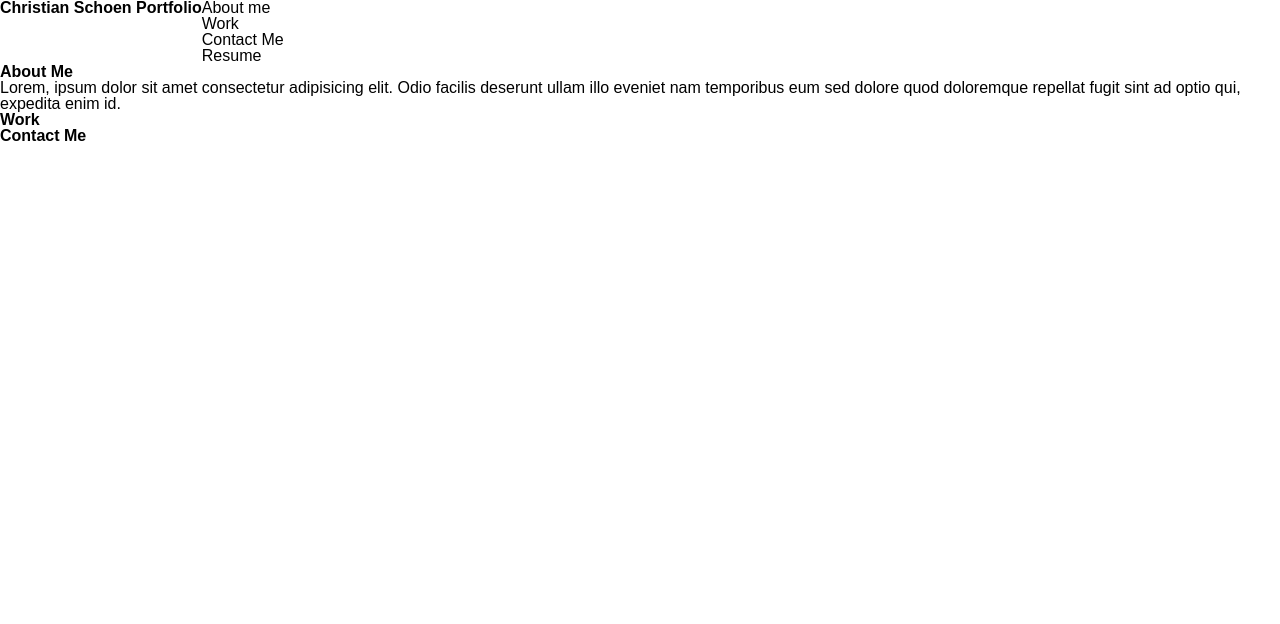
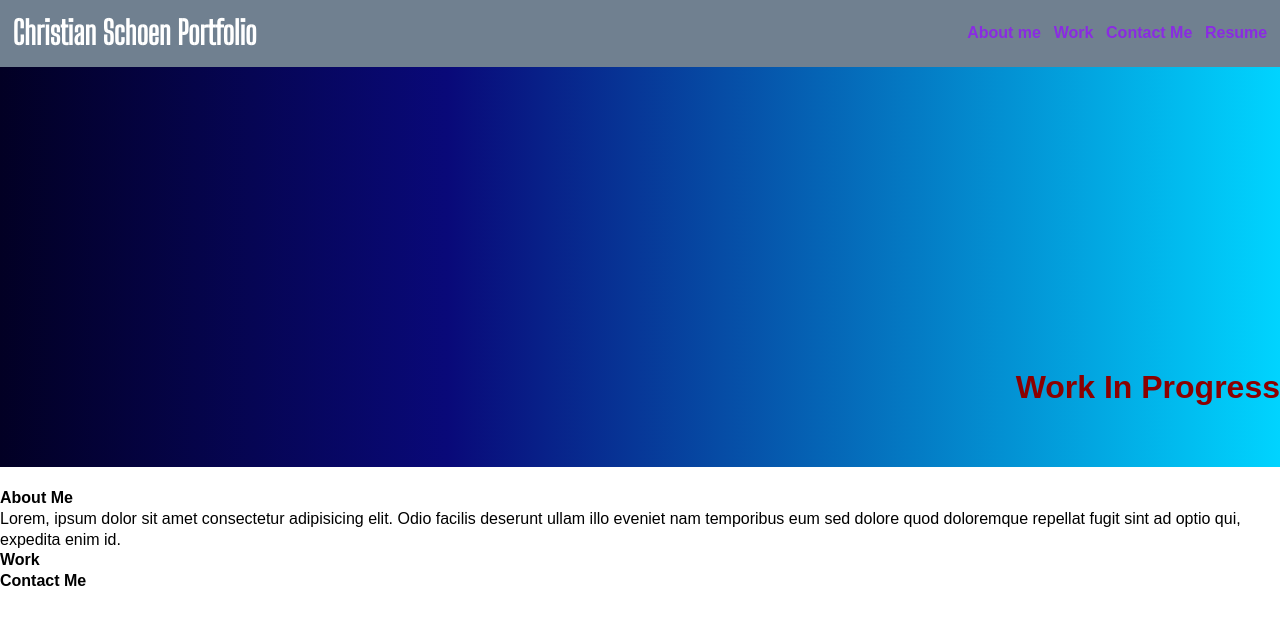
Before and after one commit to Schoen9576/CSS-Portfolio, a plain HTML site: page index.html in a window 1280 px wide. Drawn offline with Linux system fonts and the light colour scheme.

Commit message:
add css for the nav and added a gradient for the top of the page

```diff
--- a/assets/style.css
+++ b/assets/style.css
@@ -1,17 +1,55 @@
  *{
-     box-sizing: border-box;
+    box-sizing: border-box;
  }
 
  body {
-     font-family: Arial, Helvetica, sans-serif;
-     margin: 0
+    margin: 0;
+    display: flex;
+    flex-direction: column;
+    line-height: 1.3;
  }
 
- header {
-    list-style-type: none;
-    display:flex ;
+ header{
+    display: flex;
+    justify-content: space-between;
+    align-items: center;
+    padding:1%;
+    background-color: slategrey;
  }
 
- nav {
-    float: right;
+ h1 {
+     font-family: 'Big Shoulders Stencil Display';
+     font-size: 200%;
+     color:white ;
  }
+
+ nav ul {
+    display: flex;
+    justify-content: space-between;
+    min-width: 300px;
+  }
+
+  nav a{
+    font-weight: bold;
+    text-decoration: none;
+    color: blueviolet;
+  }
+
+  figure {
+      display: flex;
+      justify-content: space-between;
+      flex-direction: column;
+      height: 400px;
+      background: rgb(2,0,36);
+      background: linear-gradient(90deg, rgba(2,0,36,1) 0%, rgba(9,9,121,1) 35%, rgba(0,212,255,1) 100%);
+  }
+
+  #wIp{
+      display: flex;
+      flex-direction: column;
+      color: darkred;
+      align-items: flex-end;
+      justify-content: flex-end;
+      margin-top: 300px;
+      font-size: 200%;
+  }
--- a/index.html
+++ b/index.html
@@ -5,6 +5,9 @@
     <meta http-equiv="X-UA-Compatible" content="IE=edge">
     <meta name="viewport" content="width=device-width, initial-scale=1.0">
     <title>Portfolio</title>
+    <link rel="preconnect" href="https://fonts.googleapis.com">
+    <link rel="preconnect" href="https://fonts.gstatic.com" crossorigin>
+    <link href="https://fonts.googleapis.com/css2?family=Big+Shoulders+Stencil+Display&display=swap" rel="stylesheet">
     <link rel="stylesheet" href="assets/reset.css"/>
     <link rel="stylesheet" href="assets/style.css"/>
 </head>
@@ -13,28 +16,36 @@
         <h1>Christian Schoen Portfolio</h1>
         <nav>
             <ul>
-                <li>About me</li>
-                <li>Work</li>
-                <li>Contact Me</li>
-                <li>Resume</li>
+                <li><a href"#">About me</a></li>
+                <li><a href"#">Work</a></li>
+                <li><a href"#">Contact Me</a></li>
+                <li><a href"#">Resume</a></li>
             </ul>
         </nav>
     </header>
-
+    <figure>
+        <h2 id="wIp">Work In Progress</h2>
+    </figure>
+    <br>
     <main>
+        <section>
             <h2>About Me</h2>
                 <p>
                     Lorem, ipsum dolor sit amet consectetur adipisicing elit. Odio facilis deserunt ullam illo eveniet nam temporibus eum sed dolore quod doloremque repellat fugit sint ad optio qui, expedita enim id.
                 </p>
+        </section>
+        <section>
             <h2>Work</h2>
             <ul>
 
             </ul>
+        </section>
+        <footer>
             <h2>Contact Me</h2>
                 <ul>
                     <li></li>
                 </ul>
+        </footer>
     </main>
-
 </body>
 </html>
```
Lines whose indentation alone changed are shown as unchanged.
